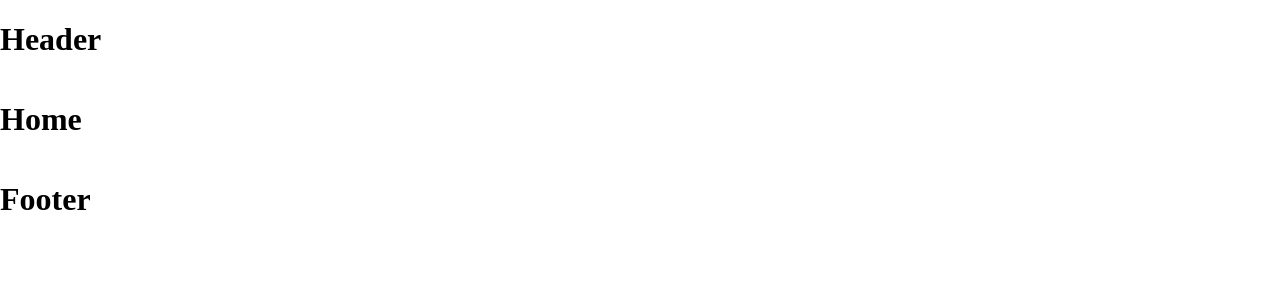
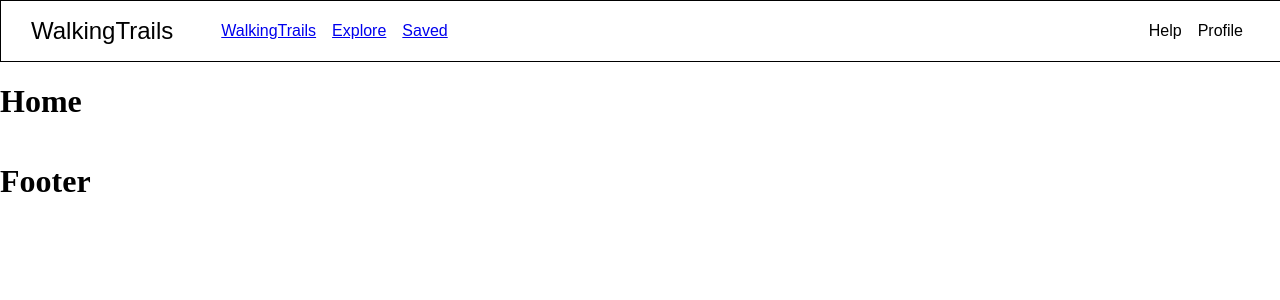
Before and after one commit to lxpan/project-walking-trails, a React (Create React App) app: page / in a window 1280 px wide. Shown: the top 300 px of the page. Built offline with nearby package versions, Linux system fonts and the light colour scheme.

Commit message:
Add nav links routed to different components

```diff
--- a/src/App.js
+++ b/src/App.js
@@ -1,14 +1,23 @@
 import React from 'react';
+import { HashRouter, Routes, Route } from 'react-router-dom';
 import Header from './components/Header';
 import Home from './components/Home';
+import Explore from './components/Explore';
+import Saved from './components/Saved';
 import Footer from './components/Footer';
 import './styles/App.css';
 
 function App() {
     return (
         <div className="App">
-            <Header />
-            <Home />
+            <HashRouter>
+                <Header />
+                <Routes>
+                    <Route path="/" element={<Home />} exact />
+                    <Route path="/explore" element={<Explore />} exact />
+                    <Route path="/saved" element={<Saved />} exact />
+                </Routes>
+            </HashRouter>
             <Footer />
         </div>
     );
--- a/src/components/Header.jsx
+++ b/src/components/Header.jsx
@@ -1,9 +1,30 @@
 import React from 'react';
+import { Link } from 'react-router-dom';
+import '../styles/Header.css';
 
 function Header() {
     return (
         <div className="Header">
-            <h1>Header</h1>
+            <span className="Header-title">WalkingTrails</span>
+            <nav>
+                <ul className="nav-list__left">
+                    <Link to="/">
+                        <li>WalkingTrails</li>
+                    </Link>
+                    <Link to="/explore">
+                        <li>Explore</li>
+                    </Link>
+                    <Link to="/saved">
+                        <li>Saved</li>
+                    </Link>
+                </ul>
+            </nav>
+            <nav className="nav-list__right">
+                <ul>
+                    <li>Help</li>
+                    <li>Profile</li>
+                </ul>
+            </nav>
         </div>
     );
 }
```
